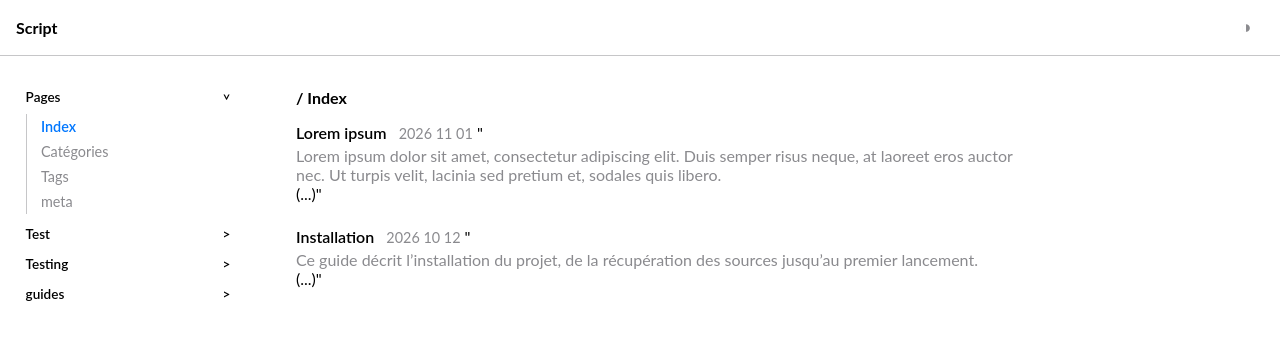
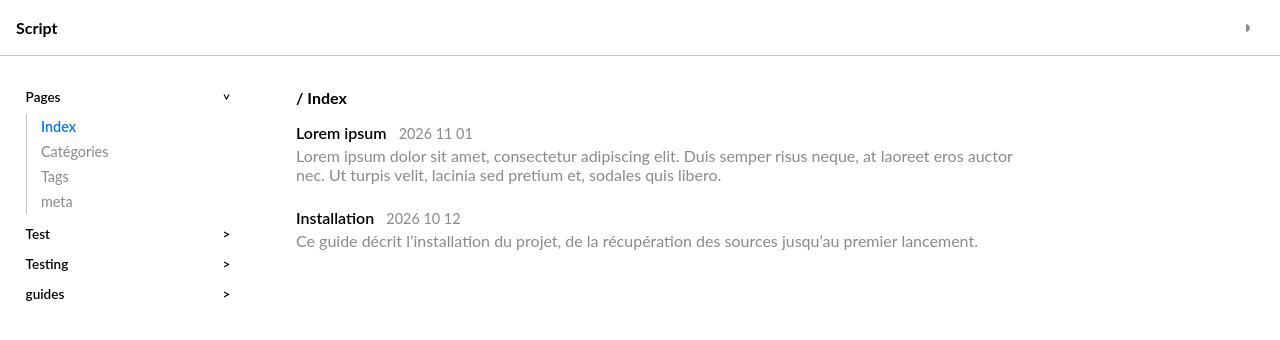
Before and after one commit to script-txt/script-txt.github.io, a Jekyll site: the page built from index.html, in a window 1280 px wide. Shown: the top 340 px of the page. Built offline with Jekyll 4.4.1, drawn with Linux system fonts in a browser that asks for light colours; some web fonts are replaced.

Commit message:
Update index.html

```diff
--- a/index.html
+++ b/index.html
@@ -8,7 +8,7 @@ nav_order: 1
   <li>
     <a class="post-title" href="{{ post.url | relative_url }}">{{ post.title }}</a>
     <time datetime="{{ post.date | date_to_xmlschema }}">{{ post.date | date: "%Y %m %d" }}</time>
-    "{{ post.excerpt }} (...)"
+    {{ post.excerpt }}
   </li>
   {%- endfor %}
 </ul>
```
